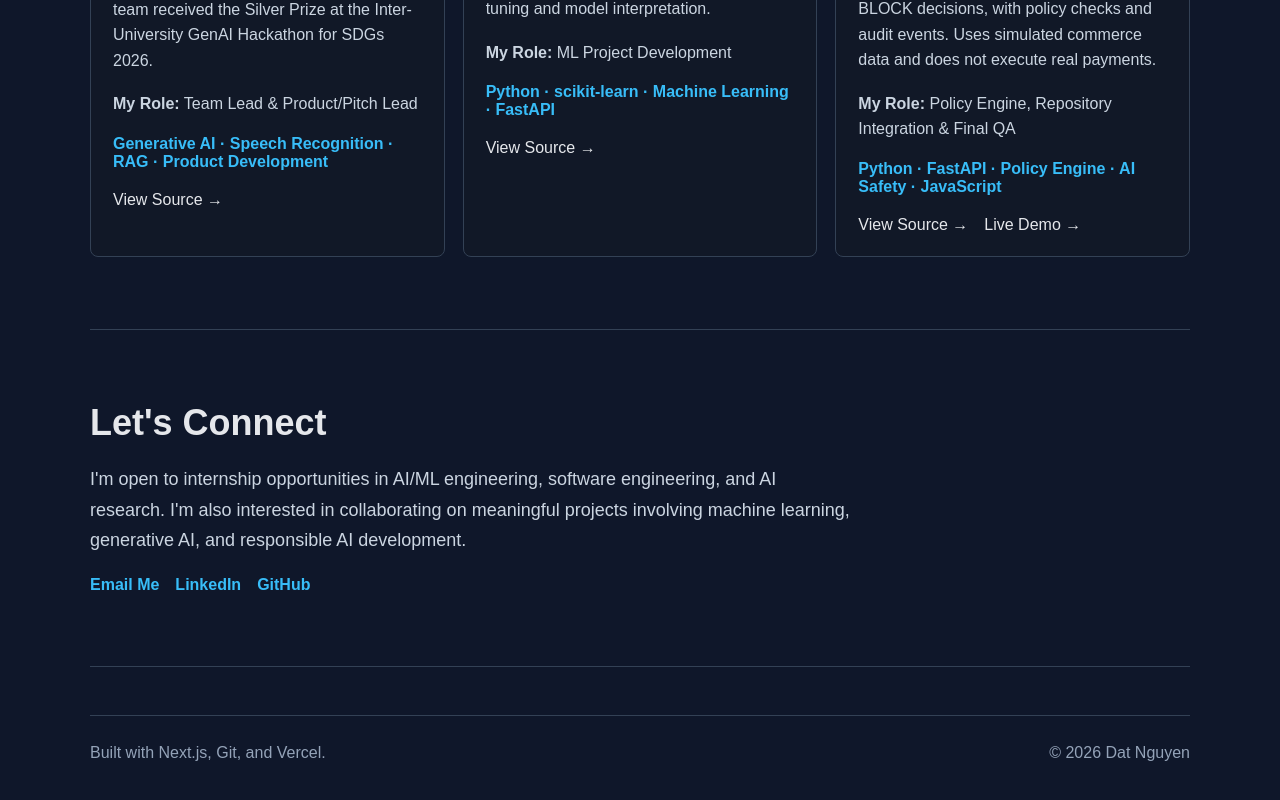
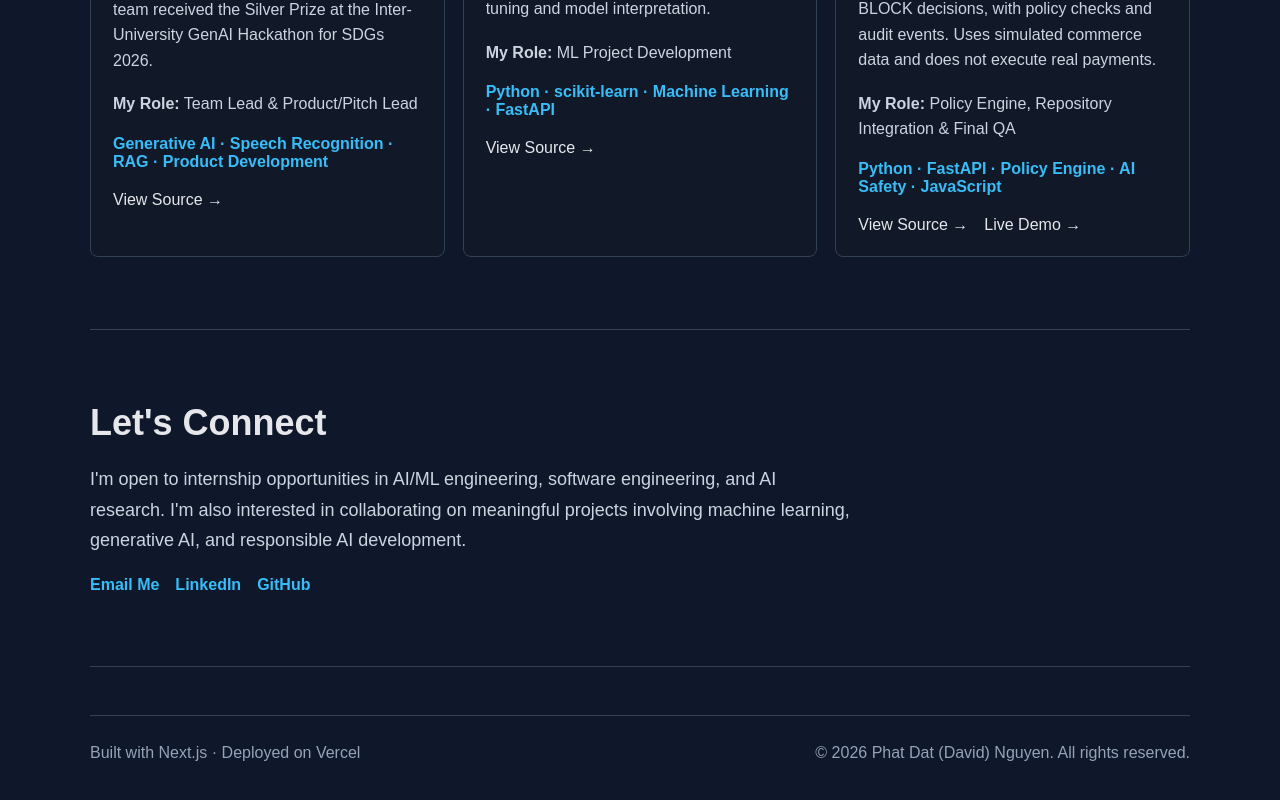
Before and after one commit to phatdat220707/dat-portfolio, a Next.js app: page / in a window 1280 px wide. Shown: the part 2162-2962 px from the top of the page. Built offline with nearby package versions, Linux system fonts and the light colour scheme.

Commit message:
Update footer text and copyright year

```diff
--- a/app/components/Footer.js
+++ b/app/components/Footer.js
@@ -1,8 +1,15 @@
+
 export default function Footer() {
   return (
     <footer className="footer">
-      <p>Built with Next.js, Git, and Vercel.</p>
-      <p>© 2026 Dat Nguyen</p>
+      <p>
+        Built with Next.js · Deployed on Vercel
+      </p>
+
+      <p>
+        © {new Date().getFullYear()} Phat Dat (David) Nguyen.
+        All rights reserved.
+      </p>
     </footer>
   );
 }
```
